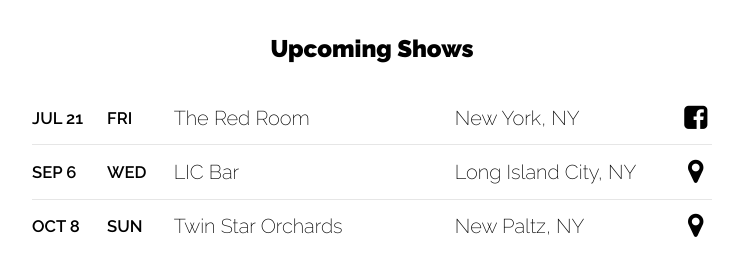
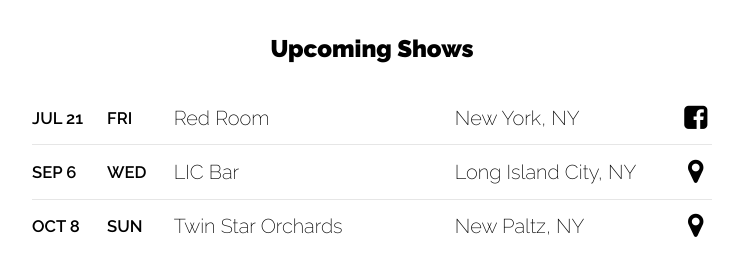
Before and after one commit to dawaltconley/starter2, a Jekyll site: the page built from index.html, in a window 1280 px wide and 900 px high, scrolled down 1800 px. Shown: the part 290-566 px from the top of the window, without its empty margins (268-1011 px from the left). Built offline with Jekyll 4.4.1, drawn with Linux system fonts in a browser that asks for light colours.

Commit message:
corrected name of venue

```diff
--- a/_data/shows.yml
+++ b/_data/shows.yml
@@ -14,7 +14,7 @@
   links:
     facebook: "https://www.facebook.com/events/431655490538878/"
 - date:   2017-07-21 20:00:00 -0500
-  venue:  "The Red Room"
+  venue:  "Red Room"
   street: "85 E 4th St"
   city:   "New York"
   state:  "NY"
```
